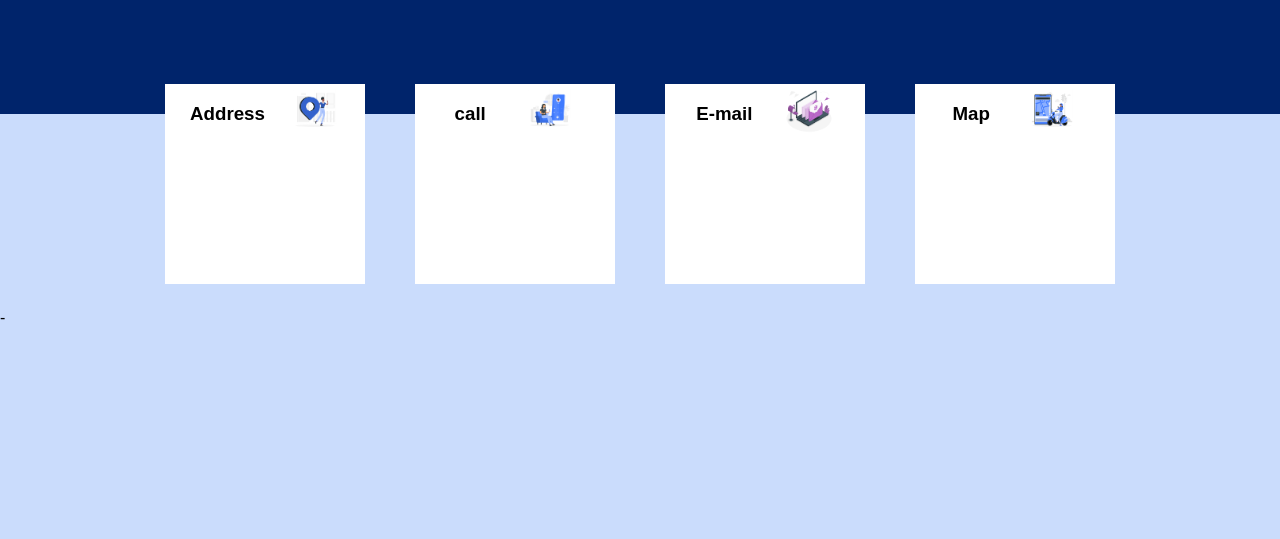
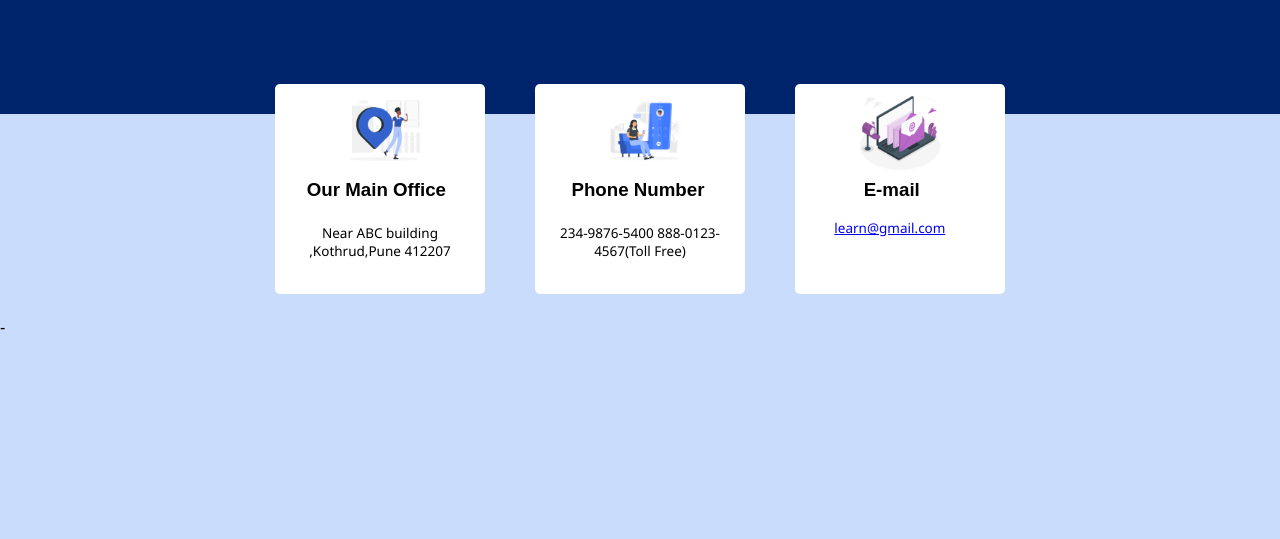
Before and after one commit to vaishalisjadhav/icp-8.0-html-css-group-project-2, a plain HTML site: page Pages/Contact.html in a window 1280 px wide. Shown: the part 261-800 px from the top of the page. Drawn offline with Linux system fonts and the light colour scheme.

Commit message:
information is added into cards

```diff
--- a/CSS/Contact.css
+++ b/CSS/Contact.css
@@ -55,6 +55,7 @@ nav ul li a:hover {
 .Header {
     display: flex;
     flex-direction: row;
+    flex-wrap: wrap;
     justify-content: center;
     background-color: #00246b;
     height: 300px;
@@ -174,13 +175,72 @@ nav ul li a:hover {
 .contact-card{
     display: flex;
     flex-direction: row;
+    flex-wrap: wrap;
     justify-content: space-evenly;
     height: 200px;
     width: 200px;
     background-color: white;
     margin: 25px;
     margin-top: -30px;
+    padding: 5px;
+    border-radius: 5px;
 }
+
+.contact-card:hover{
+    box-shadow: 0px 0px 20px 10px #a6a6a6;
+    transition: 1s;
+}
+
+.contact-card h3{
+    color: black;
+    margin-top: 90px;
+    margin-left:-190px;
+}
+
+.email-head{
+    color: black;
+    margin-top: 90px;
+    margin-right:-180px;
+}
+
+.address-img{
+    height: 90px;
+    margin-left:25px;
+    margin-top: -5px;
+}
+
+.call-img{
+    height: 90px;
+    margin-left:25px;
+    margin-top: -5px;
+}
+
+.email-img{
+    height: 90px;
+    margin-right: -150;
+    margin-top: -5px;
+}
+
+.contact-card h4{
+    font-size: 15px;
+    margin:-5px;
+    margin-top: -30px;
+    text-align: center;
+    font-size: 13.5px;
+    font-weight: 500;
+    font-family: 'Segoe UI', Tahoma, Geneva, Verdana, sans-serif;
+}
+
+.email-text{
+    margin-top:130px;
+    margin-left:40px;
+    font-size: 15px;
+    text-align: center;
+    font-size: 13.5px;
+    font-weight: 500;
+    font-family: 'Segoe UI', Tahoma, Geneva, Verdana, sans-serif;
+}
+
 
 /*Media queries*/
 /* small device */
--- a/Pages/Contact.html
+++ b/Pages/Contact.html
@@ -19,15 +19,15 @@
             </div>
 
             <ul>
-                <li><a href="../Index.html">Home</a></li>
-                <li><a href="../Pages/Languages.html">Languages</a></li>
-                <li><a href="../Pages/Pricing.html">Price</a></li>
-                <li><a href="../Pages/Services.html">Services</a></li>
-                <li><a href="Contact.html">Contact</a></li>
-                <li><a href="../Pages/Team.html">Team</a></li>
-                <li><a href="../Pages/Review.html">Review</a></li>
-                <li><a href="../Pages/Signup.html">Signup</a></li>
-                <li><a href="../Pages/Login.html">Login</a></li>
+                <li><a href="../Index.html" target="_blank">Home</a></li>
+                <li><a href="../Pages/Languages.html"  target="_blank">Languages</a></li>
+                <li><a href="../Pages/Pricing.html"  target="_blank">Price</a></li>
+                <li><a href="../Pages/Services.html"  target="_blank">Services</a></li>
+                <li><a href="Contact.html"  target="_blank">Contact</a></li>
+                <li><a href="../Pages/Team.html"  target="_blank">Team</a></li>
+                <li><a href="../Pages/Review.html"  target="_blank">Review</a></li>
+                <li><a href="../Pages/Signup.html"  target="_blank">Signup</a></li>
+                <li><a href="../Pages/Login.html"  target="_blank">Login</a></li>
             </ul>
         </div>
     </nav>
@@ -45,24 +45,23 @@
         <div class="contact-info-cards">
 
             <div class="contact-card">
-                <h3>Address</h3>
-                <img src="../Images/address.png" height="50px" alt="address" />
+                <img src="../Images/address.png" height="70px" alt="address" class="address-img" /><br>
+                <h3>Our Main Office</h3>
+                 <h4>Near ABC building ,Kothrud,Pune 412207 </h4>
             </div>
 
             <div class="contact-card">
-                <h3>call</h3>
-                <img src="../Images/call.png" height="50px" alt="call" />
+                <img src="../Images/call.png" height="70px" alt="call" class="call-img"  /><br>
+                <h3>Phone Number</h3>
+                <h4>234-9876-5400  888-0123-4567(Toll Free)</h4>
             </div>
 
             <div class="contact-card">
-                <h3>E-mail</h3>
-                <img src="../Images/email.png" height="50px" alt="E-mail" />
+                <img src="../Images/email.png" height="70px" alt="E-mail" class="email-img" /><br>
+                <h3 class="email-head">E-mail</h3>
+                <a href="learn@gmail.com" class="email-text">learn@gmail.com</a>
             </div>
 
-            <div class="contact-card">
-                <h3>Map</h3>
-                <img src="../Images/map.png" height="50px" alt="call" />
-            </div>
         </div>
 
 
```
